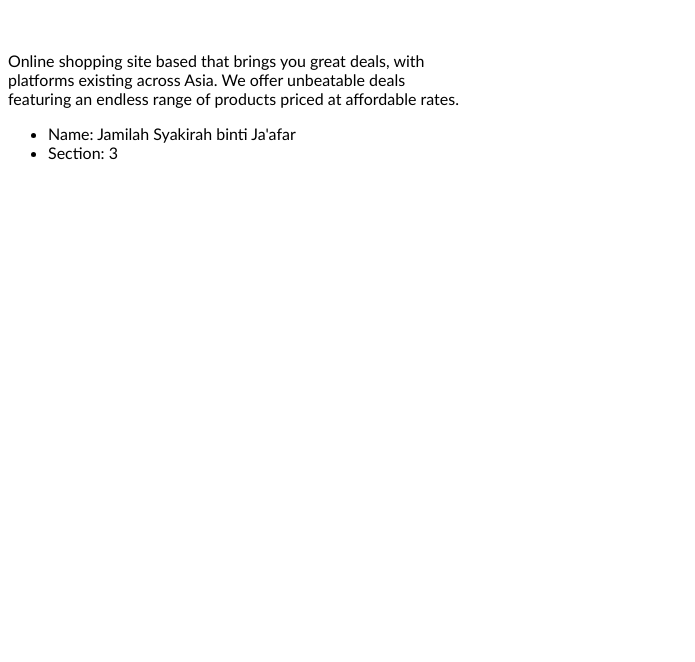
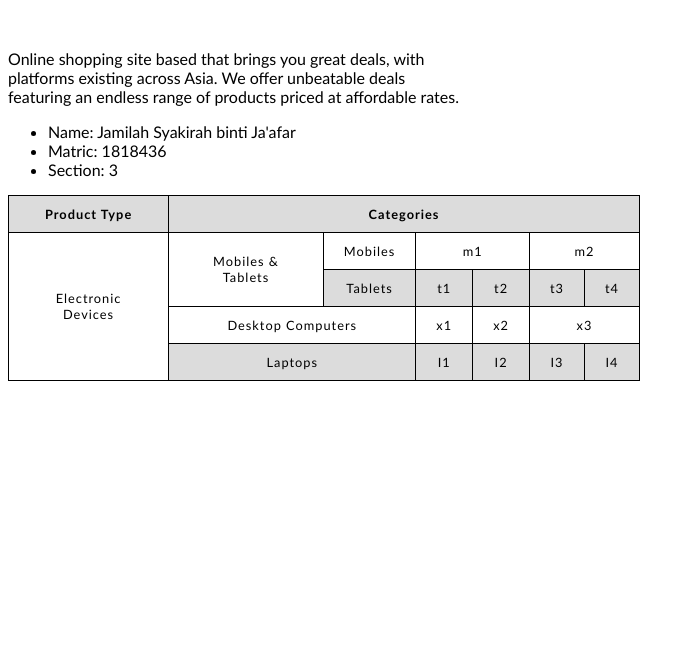
Before and after one commit to syakirahjf/tutorialclass, a plain HTML site: page index.html in a window 1280 px wide. Shown: the part 138-800 px from the top of the page, without its empty margins (0-695 px from the left). Drawn offline with Linux system fonts and the light colour scheme.

Commit message:
Update index.html

```diff
--- a/index.html
+++ b/index.html
@@ -8,11 +8,11 @@
   <body>
     <table>
       <tr>
-        <td>
+        <td style="border:0px">
           <img src="image/shopping-cart.png" style="width: 50px; height:50px;"/>
         </td>
 
-        <td>
+        <td style="border:0px">
           <h1>ONLINE SHOPPING</h1>
         </td>
       </tr>
@@ -31,9 +31,75 @@
       featuring an endless range of products priced at affordable rates. <br/>
       <ul>
           <li>Name: Jamilah Syakirah binti Ja'afar</li>
+		  <li>Matric: 1818436</li>
           <li>Section: 3</li>
       </ul>
     </p>
 
+	<table class="classfortable">
+	<thead>
+    <tr>
+      <th>
+        Product Type
+      </th>
+      <th colspan="6">
+        Categories
+      </th>
+    </tr>
+  </thead>
+  <tbody>
+
+    <!--First Row-->
+    <tr>
+  	<td rowspan="4">
+      Electronic Devices
+  	</td>
+  	<td rowspan="2">
+      Mobiles & Tablets
+  	</td>
+    <td>
+      Mobiles
+  	</td>
+    <td colspan="2">
+      m1
+  	</td>
+    <td colspan="2">
+      m2
+  	</td>
+  	</tr>
+
+    <!--Second Row-->
+    <tr>
+    <td>
+      Tablets
+  	</td>
+    <td>t1</td>
+    <td>t2</td>
+    <td>t3</td>
+    <td>t4</td>
+  	</tr>
+
+    <!--Third Row-->
+    <tr>
+    <td colspan="2">
+      Desktop Computers
+  	</td>
+    <td>x1</td>
+    <td>x2</td>
+    <td colspan="2">x3</td>
+  	</tr>
+
+    <!--Fourth Row-->
+    <tr>
+    <td colspan="2">
+      Laptops
+  	</td>
+    <td>I1</td>
+    <td>I2</td>
+    <td>I3</td>
+    <td>I4</td>
+  	</tr>
+  </tbody>
+	</table>
   </body>
 </html>
```
